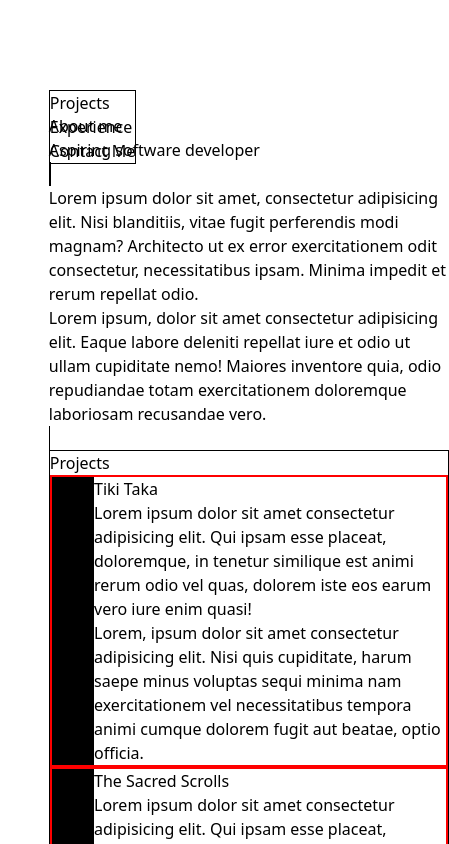
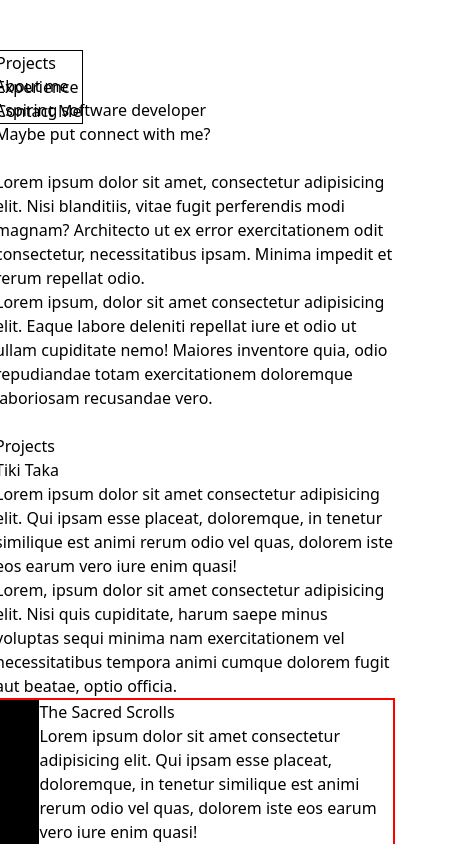
Before and after one commit to mitch1625/personal-website, a React (Vite) app in the folder front-end/: page / in a window 390 px wide. Shown: the top 844 px of the page, 449 px wide, since content can reach past the window. Built offline with nearby package versions, Linux system fonts and the light colour scheme.

Commit message:
aboutme section responsive css added

```diff
--- a/front-end/src/App.jsx
+++ b/front-end/src/App.jsx
@@ -5,7 +5,7 @@ import NavBar from "./components/NavBar"
 function App() {
 
   return (
-    <div id='container'>
+    <div id='container' className='grid lg:grid-cols-6 md:grid-cols-4 mt-5 container'>
       <div id='navbar'>
     <NavBar/>
       </div>
--- a/front-end/src/components/AboutMe.jsx
+++ b/front-end/src/components/AboutMe.jsx
@@ -1,12 +1,13 @@
 const AboutMe = () => {
     return (
 			<>
-				<div id='aboutme' className="grid grid-cols-4 w-full col-span-4 gap-[15px]">
-          <span className="col-span-2" style={{border:'solid black 1px'}}>
+				<div id='aboutme' className="grid lg:grid-cols-4 w-full lg:col-span-4 gap-[15px]">
+          <span className="col-span-2 p-3" style={{border:'solid black 1px'}}>
             <h1>About me</h1>
             <p>Aspiring software developer</p>
+            <p>Maybe put connect with me?</p>
           </span>
-          <span className="col-span-2" style={{border:'solid black 1px'}}>
+          <span className="col-span-2 p-3" style={{border:'solid black 1px'}}>
             <p>Lorem ipsum dolor sit amet, consectetur adipisicing elit. Nisi blanditiis, vitae fugit perferendis modi magnam? Architecto ut ex error exercitationem odit consectetur, necessitatibus ipsam. Minima impedit et rerum repellat odio.</p>
             <p>Lorem ipsum, dolor sit amet consectetur adipisicing elit. Eaque labore deleniti repellat iure et odio ut ullam cupiditate nemo! Maiores inventore quia, odio repudiandae totam exercitationem doloremque laboriosam recusandae vero.</p>
           </span>
--- a/front-end/src/components/Projects.jsx
+++ b/front-end/src/components/Projects.jsx
@@ -1,13 +1,13 @@
 const Projects = () => {
   return (
     <>
-    <div id='projects' className='space-y-[20px] mt-20' style={{border:'black solid 1px'}}>
-      <h1>Projects</h1>
-      <section className='project' style={{border:'red solid 2px'}}>
-        <div style={{display:'flex'}}>
-          <p style={{backgroundColor:'black', width: '200px'}}>faw</p>
+    <div id='projects' className='space-y-[35px] mt-20 '>
+      <h1 className="text-3xl">Projects</h1>
+      <section className='project'>
+        <div className="flex">
+          <p className="" style={{backgroundColor:'black', width: '200px'}}></p>
           <div>
-            <h2>Tiki Taka</h2>
+            <h2 className="text-xl font-semibold">Tiki Taka</h2>
             <p>Lorem ipsum dolor sit amet consectetur adipisicing elit. Qui ipsam esse placeat, doloremque, in tenetur similique est animi rerum odio vel quas, dolorem iste eos earum vero iure enim quasi!</p>
             <p>Lorem, ipsum dolor sit amet consectetur adipisicing elit. Nisi quis cupiditate, harum saepe minus voluptas sequi minima nam exercitationem vel necessitatibus tempora animi cumque dolorem fugit aut beatae, optio officia.</p>
           </div>
--- a/front-end/src/index.css
+++ b/front-end/src/index.css
@@ -6,14 +6,6 @@
   display:flex;
   justify-content: center;
   margin-top: 50px;
-}
-
-#container {
-  display:grid;
-  margin:40px;
-  max-width: 75vw;
-  grid-template-columns: repeat(6, 1fr);
-  justify-self:center;
 }
 
 #aboutme , #projects, #experience, #contactme {
```
